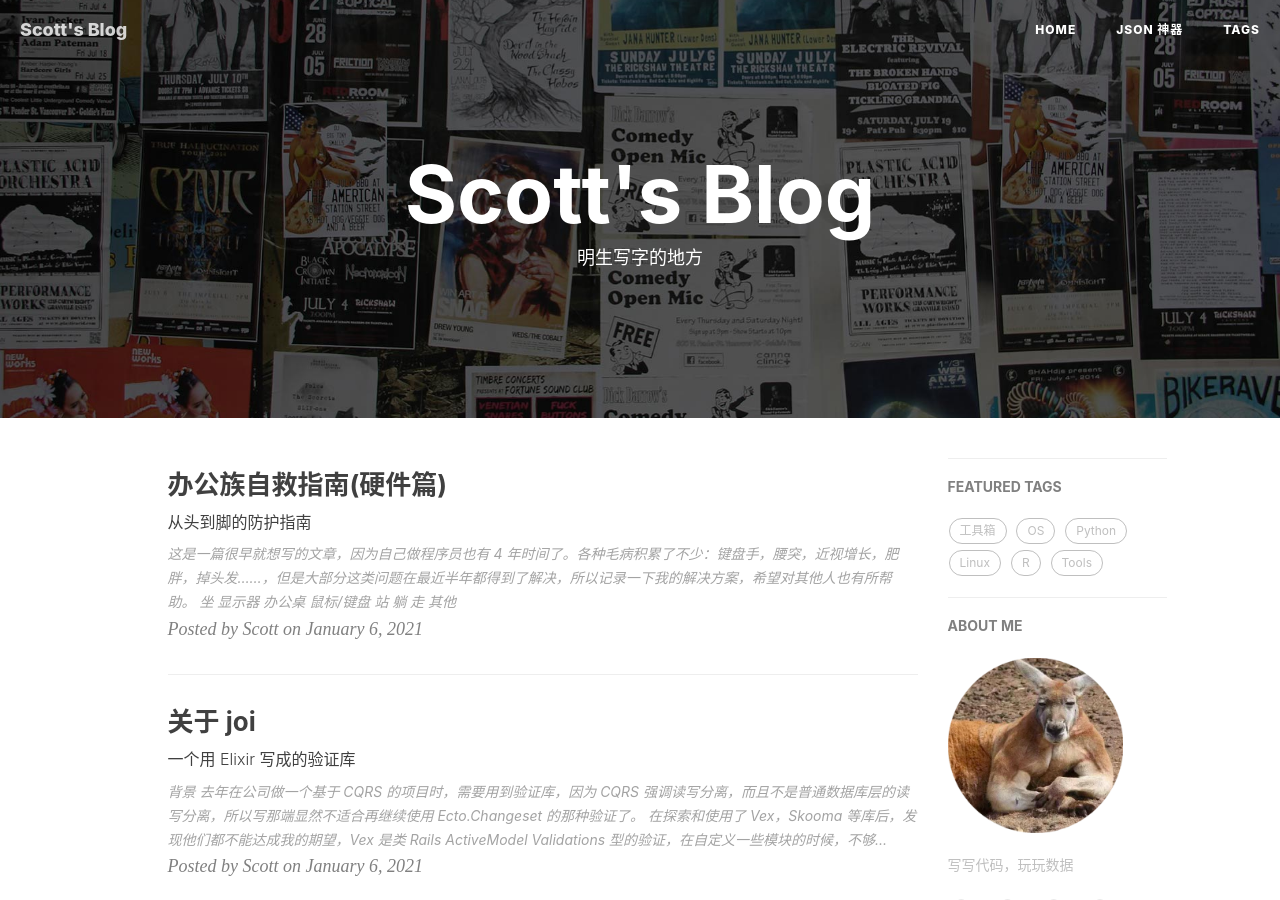
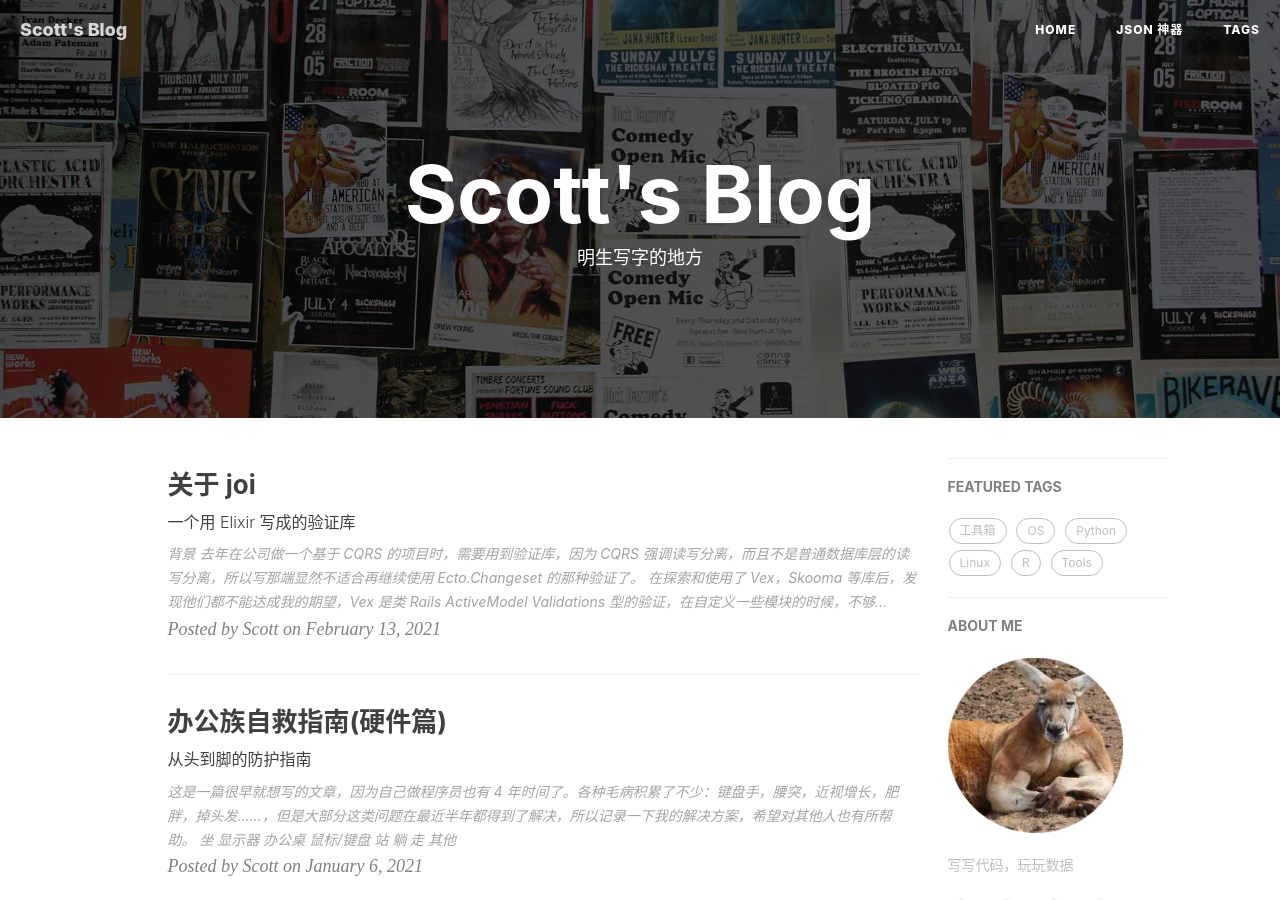
Before and after one commit to scottming/scottming.github.io, a Jekyll site: the page built from index.html, in a window 1280 px wide and 900 px high. Built offline with Jekyll 4.4.1, drawn with Linux system fonts in a browser that asks for light colours; nearby versions of some CDN libraries; the list of posts is cut into pages by our own code; comment, search, counter and statistics services are not loaded.

Commit message:
Fix the date

```diff
--- a/_posts/2021-02-13-the-readme-of-joi.md
+++ b/_posts/2021-02-13-the-readme-of-joi.md
@@ -2,7 +2,7 @@
 layout: post
 title: 关于 joi
 subtitle: 一个用 Elixir 写成的验证库
-date:       2021-01-06
+date:       2021-02-13
 author:     "Scott"
 header-img: "img/joi.png"
 catalog:    true
```
